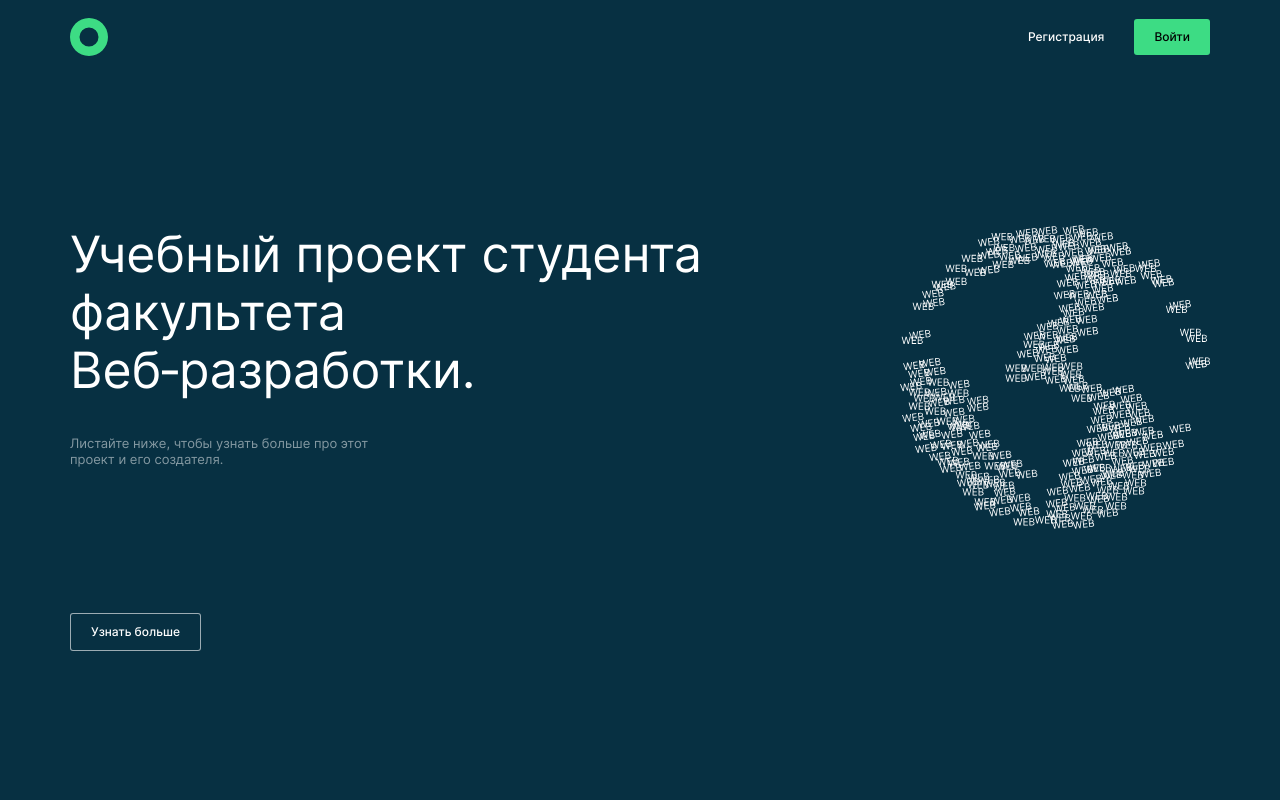
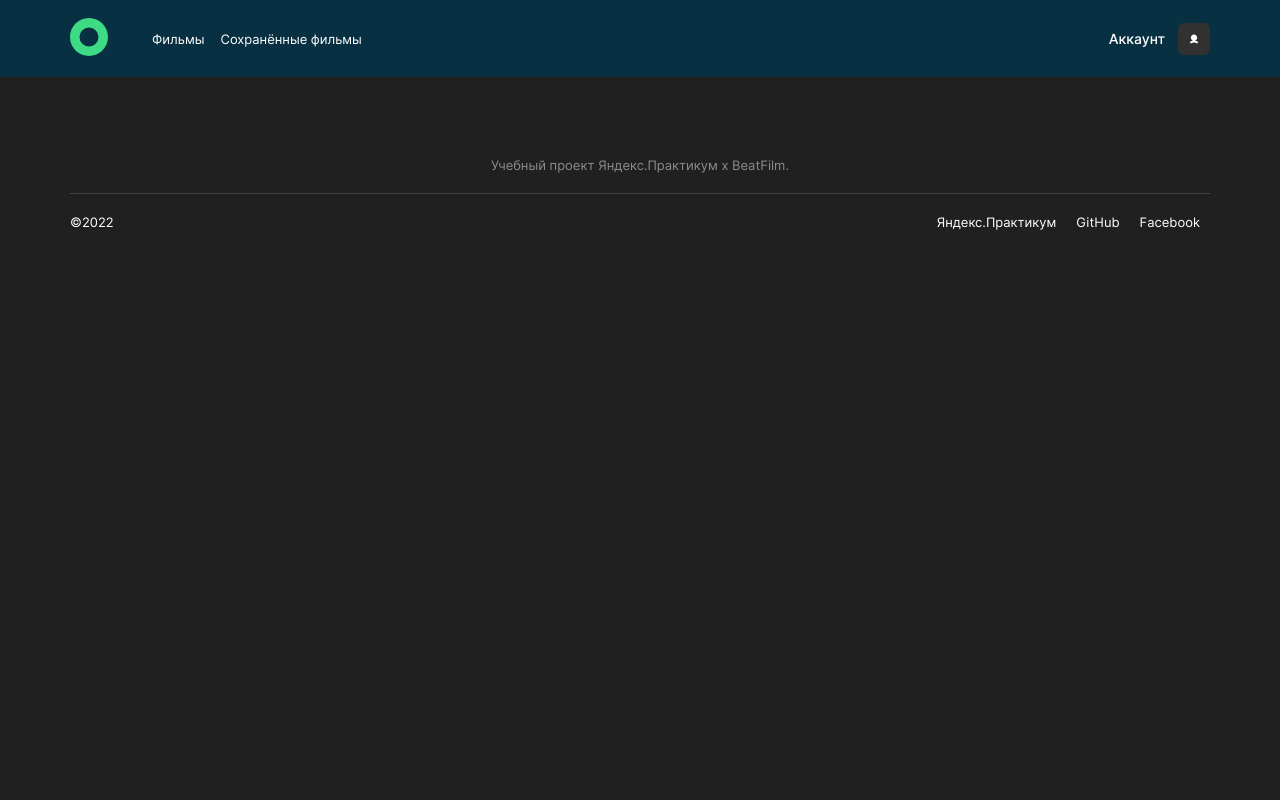
Before and after one commit to Olga-Mishareva/movies-explorer-frontend, a React (Create React App) app in the folder movies-explorer/: page /movies in a window 1280 px wide. Shown: the top 800 px of the page. Built offline with nearby package versions, Linux system fonts and the light colour scheme.

Commit message:
feat: add routing

```diff
--- a/movies-explorer/src/components/AboutProject/AboutProject.js
+++ b/movies-explorer/src/components/AboutProject/AboutProject.js
@@ -2,7 +2,7 @@ import './AboutProject.css';
 
 function AboutProject() {
   return (
-    <section className="project">
+    <section className="project" id='about-project'>
         <h2 className="section-heading">О проекте</h2>
         <div className="project__description">
           <div className="project__about">
--- a/movies-explorer/src/components/App/App.css
+++ b/movies-explorer/src/components/App/App.css
@@ -11,11 +11,6 @@
   margin: 0;
   padding: 0;
   list-style: none;
-}
-
-.logo {
-  width: 38px;
-  height: 38px;
 }
 
 .section-heading {
--- a/movies-explorer/src/components/App/App.js
+++ b/movies-explorer/src/components/App/App.js
@@ -1,21 +1,22 @@
-import { Routes, Route } from "react-router-dom";
-import Footer from "../Footer/Footer";
+import { Routes, Route } from 'react-router-dom';
 import Header from '../Header/Header';
 import Main from '../Main/Main';
+import Footer from '../Footer/Footer';
+import Movies from '../Movies/Movies';
 import './App.css';
 
 function App() {
   return (
-    <div className="page">
+    <div className='page'>
       <Header />
-      <Main />
+
       <Routes>
-        <Route exact path="/"/>
-        <Route path="/movies"/>
-        <Route path="/saved-movies"/>
-        <Route path="/profile"/>
-        <Route path="/signup"/>
-        <Route path="/signin"/>
+        <Route exact path='/' element={<Main />}/>
+        <Route path='/movies' element={<Movies />}/>
+        <Route path='/saved-movies'/>
+        <Route path='/profile'/>
+        <Route path='/signup'/>
+        <Route path='/signin'/>
 
 
       </Routes>
--- a/movies-explorer/src/components/Header/Header.css
+++ b/movies-explorer/src/components/Header/Header.css
@@ -25,3 +25,8 @@
     padding: 18px 14px;
   }
 }
+
+.logo {
+  width: 38px;
+  height: 38px;
+}
--- a/movies-explorer/src/components/Header/Header.js
+++ b/movies-explorer/src/components/Header/Header.js
@@ -1,3 +1,4 @@
+import { Link } from "react-router-dom";
 import './Header.css';
 import logo from '../../images/logo.svg';
 import Navigation from '../Navigation/Navigation';
@@ -6,7 +7,7 @@ function Header() {
   return (
     <header className="header">
       <div className="header__container"> {/* background-color меняется состоянием если залогинен */}
-        <img className="logo" src={logo} alt="Логотип"></img>
+        <Link exact to='/' ><img className="logo" src={logo} alt="Логотип"></img></Link>
         <Navigation />
       </div>
     </header>
--- a/movies-explorer/src/components/Movies/Movies.js
+++ b/movies-explorer/src/components/Movies/Movies.js
@@ -0,0 +1,13 @@
+import './Movies.css';
+
+function Movies() {
+  return (
+    <header className='movies'>
+      <div className=''> {/* background-color меняется состоянием если залогинен */}
+
+      </div>
+    </header>
+  );
+}
+
+export default Movies;
--- a/movies-explorer/src/components/Navigation/Navigation.js
+++ b/movies-explorer/src/components/Navigation/Navigation.js
@@ -8,22 +8,22 @@ function Navigation() {
   return (
     <div className="navigation">
       {/* navigation_invisible добавл. состоянием, если залогинен */}
-      <nav className="navigation navigation_type_logged-out navigation_ ">
-        <Link to="" className="navigation__link navigation__link_type_register">Регистрация</Link>
-        <Link to="" className="navigation__link navigation__link_type_login">Войти</Link>
+      <nav className="navigation navigation_type_logged-out navigation_invisible ">
+        <Link to="/signup" className="navigation__link navigation__link_type_register">Регистрация</Link>
+        <Link to="/signin" className="navigation__link navigation__link_type_login">Войти</Link>
       </nav>
       {/* background-image меняется состоянием при нажатии, invisible добавл. если не залог. */}
-      <button className="navigation__button navigation__button_invisible " type="button"></button>
+      <button className="navigation__button navigation__button_ " type="button"></button>
       {/* overlay_invisible добавляется состоянием при нажатии на navigation__button, меню скрывается */}
-      <div className="overlay overlay_invisible ">
+      <div className="overlay overlay_ ">
         {/* navigation_invisible добавл. состоянием, если не залогинен */}
-        <nav className="navigation navigation_type_logged-in navigation_invisible ">
+        <nav className="navigation navigation_type_logged-in navigation_ ">
           <div className="navigation__container">
-            <NavLink to="" className={`navigation__link navigation__link_type_home navigation__link${setActive}`}>Главная</NavLink>
-            <NavLink to="" className="navigation__link navigation__link_type_movies">Фильмы</NavLink>
-            <NavLink to="" className="navigation__link navigation__link_type_saved-movies">Сохранённые фильмы</NavLink>
+            <NavLink exact to="/" className={`navigation__link navigation__link_type_home navigation__link${setActive}`}>Главная</NavLink>
+            <NavLink to="/movies" className="navigation__link navigation__link_type_movies">Фильмы</NavLink>
+            <NavLink to="/saved-movies" className="navigation__link navigation__link_type_saved-movies">Сохранённые фильмы</NavLink>
           </div>
-          <NavLink to="" className="navigation__link navigation__link_type_profile">
+          <NavLink to="/profile" className="navigation__link navigation__link_type_profile">
             <span className="navigation__user-profile">Аккаунт</span>
             <img className="navigation__user-icon" src={userIcon} alt="Иконка пользователя"></img>
           </NavLink>
--- a/movies-explorer/src/components/Promo/Promo.js
+++ b/movies-explorer/src/components/Promo/Promo.js
@@ -1,4 +1,3 @@
-import { Link } from "react-router-dom";
 import './Promo.css';
 import landingLogo from '../../images/landing-logo.svg';
 
@@ -8,7 +7,7 @@ function Promo() {
       <div className='promo__container'>
         <h1 className='promo__title'>Учебный проект студента факультета Веб&#8209;разработки.</h1>
         <p className='promo__subtitle'>Листайте ниже, чтобы узнать больше про этот проект и его создателя.</p>
-        <Link to="" className='promo__link'>Узнать больше</Link>
+        <a className='promo__link' href='#about-project'>Узнать больше</a>
       </div>
       <img className='promo__langing-logo' src={landingLogo} alt='Логотип главной страницы'></img>
     </section>
```
